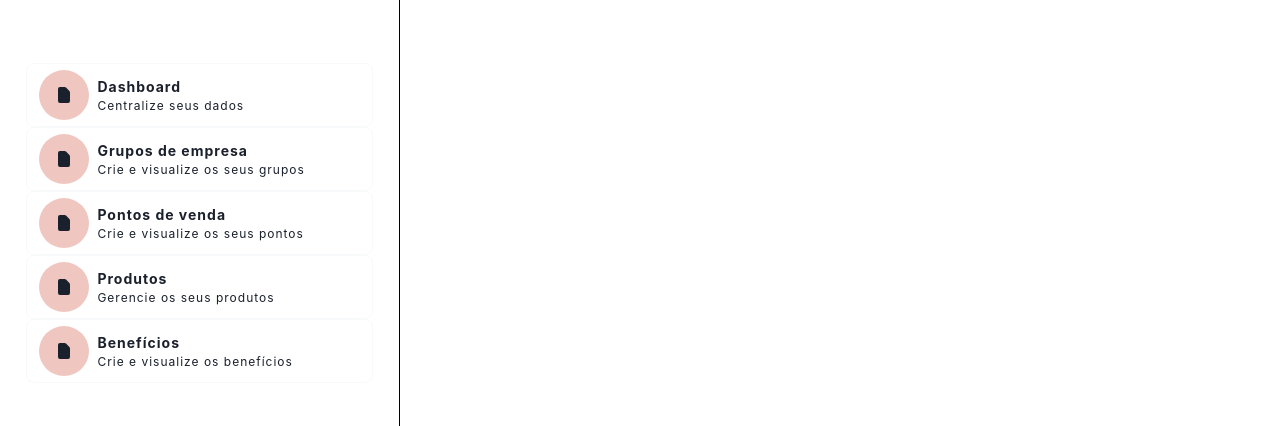
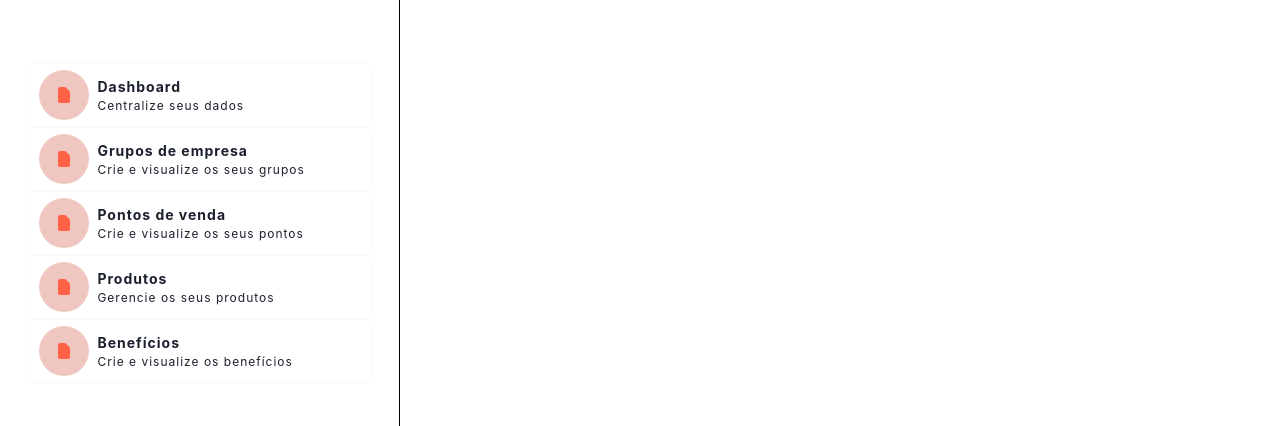
Before and after one commit to IvanBorba/drops-pay, a React (Create React App) app: page / in a window 1280 px wide. Shown: the part 159-585 px from the top of the page. Built offline with nearby package versions, Linux system fonts and the light colour scheme; no server answers.

Commit message:
checkout to dev

```diff
--- a/src/components/SideBar/navItem.tsx
+++ b/src/components/SideBar/navItem.tsx
@@ -1,6 +1,7 @@
+import { useState } from 'react'
 import { IconType } from 'react-icons'
 
-import { Box, Flex, Text } from '@chakra-ui/react'
+import { Flex, Text } from '@chakra-ui/react'
 
 interface IProps {
   Icon: IconType
@@ -9,6 +10,8 @@ interface IProps {
 }
 
 const NavItem = ({ Icon, title, description }: IProps) => {
+  const [bgComponents, setBgComponents] = useState<string>('tomato')
+
   return (
     <Flex
       w="100%"
@@ -21,7 +24,8 @@ const NavItem = ({ Icon, title, description }: IProps) => {
     >
       <Flex
         bg="rgba(201, 69, 46, 0.3)"
-        _hover={{ bg: 'rgba(201, 69, 46, 1)' }}
+        onMouseOver={() => setBgComponents('rgba(201, 69, 46, 1)')}
+        onMouseOut={() => setBgComponents('tomato')}
         borderRadius="50"
         w={50}
         h={50}
@@ -29,9 +33,7 @@ const NavItem = ({ Icon, title, description }: IProps) => {
         justifyContent="center"
         role="icon"
       >
-        <Box>
-          <Icon />
-        </Box>
+        <Icon color={bgComponents} />
       </Flex>
       <Flex w="80%" flexDirection="column" textAlign="justify">
         <Text ml="0.5rem" fontSize="sm" letterSpacing="1px" fontWeight="bold">
```
